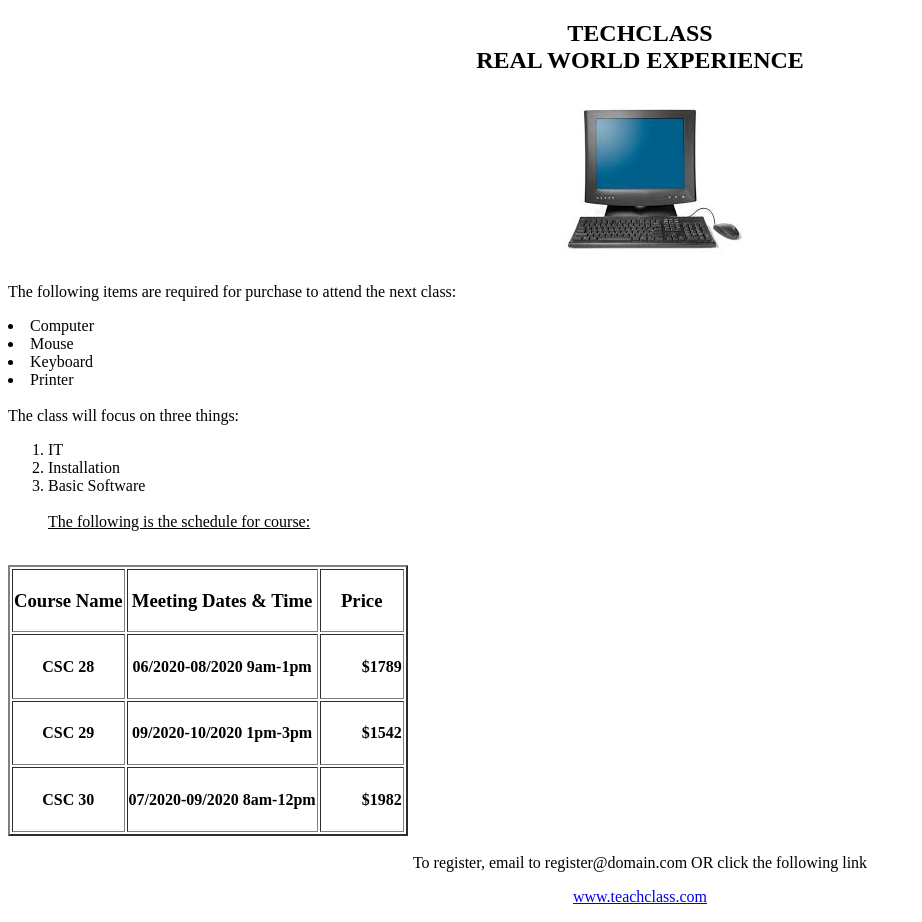
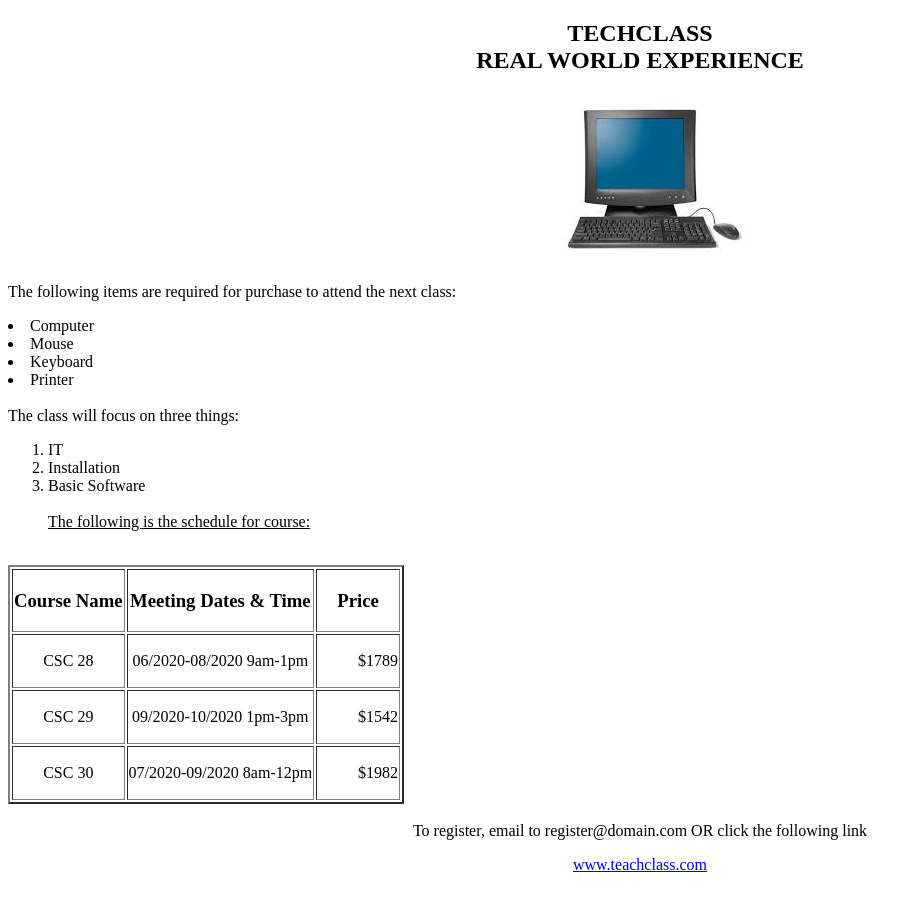
Before and after one commit to stevezhuravel/CISC_4800_EXAM_1, a plain HTML site: page index.html in a window 1280 px wide. Shown: the whole page, without its empty margins (0-922 px from the left). After the commit the page ends 890 px from the top, so only its background shows below. Drawn offline with Linux system fonts and the light colour scheme.

Commit message:
update exam

```diff
--- a/index.html
+++ b/index.html
@@ -30,11 +30,11 @@
         <tr> <td> <h3> Course Name </h3>  </td> <td> <h3> Meeting Dates & Time </h3> </td> <td> <h3> Price </h3>  </td>  </tr>
 
         <!--Start of the first row-->
-        <tr> <td>  <h4>CSC 28</h4> </td> <td> <h4> 06/2020-08/2020 9am-1pm
+        <tr> <td>  CSC 28 </td> <td>  06/2020-08/2020 9am-1pm
         </h4> </td>
             <td><!--Start of third column-->
                 <ol>
-                        <h4> $1789</h4>
+                        $1789
 
                 </ol>
             </td><!--end of the third column-->
@@ -42,21 +42,21 @@
         <!--End of the first row-->
 
         <!--Start of the second row-->
-        <tr> <td> <h4>CSC 29 </h4></td> <td> <h4> 09/2020-10/2020 1pm-3pm</h4> </td>
+        <tr> <td> CSC 29 </td> <td>  09/2020-10/2020 1pm-3pm </td>
             <td>
                 <ol>
-                        <h4>  $1542</h4>
+                         $1542
 
 
                 </ol>
             </td>
         </tr>
         <!--End of second row-->
-        <tr> <td> <h4>CSC 30  </h4></td> <td> <h4> 07/2020-09/2020 8am-12pm</h4> </td>
+        <tr> <td> CSC 30 </td> <td> 07/2020-09/2020 8am-12pm </td>
             <td>
                 <ol>
 
-                        <h4>  $1982</h4>
+                          $1982
 
 
                 </ol>
```
